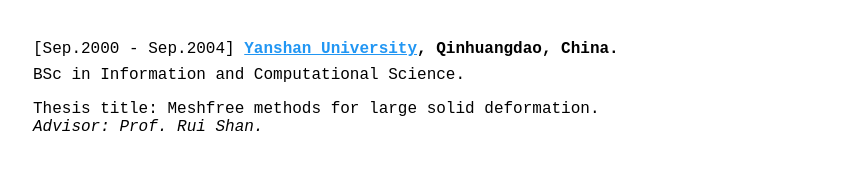
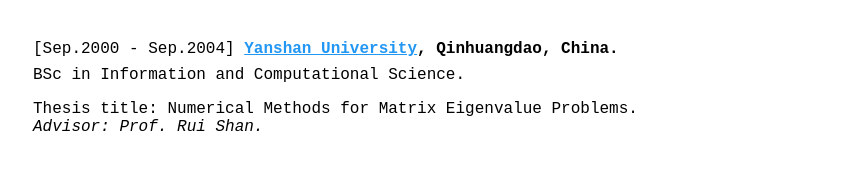
Before and after one commit to yongxingwang/yongxingwang.github.io, a Jekyll site: the page built from education.html, in a window 1280 px wide. Shown: the part 393-563 px from the top of the page, without its empty margins (217-1061 px from the left). Built offline with Jekyll 4.4.1, drawn with Linux system fonts in a browser that asks for light colours; some web fonts are replaced.

Commit message:
Update education.html

```diff
--- a/education.html
+++ b/education.html
@@ -36,7 +36,7 @@
             BSc in Information and Computational Science.
         </p>
 	<p>
-                <span class="meta">Thesis title: Meshfree methods for large solid deformation.</span>
+                <span class="meta">Thesis title: Numerical Methods for Matrix Eigenvalue Problems.</span>
 	        <span class="author">Advisor: Prof. Rui Shan.</span>
 	 </p
 	</section>
```
